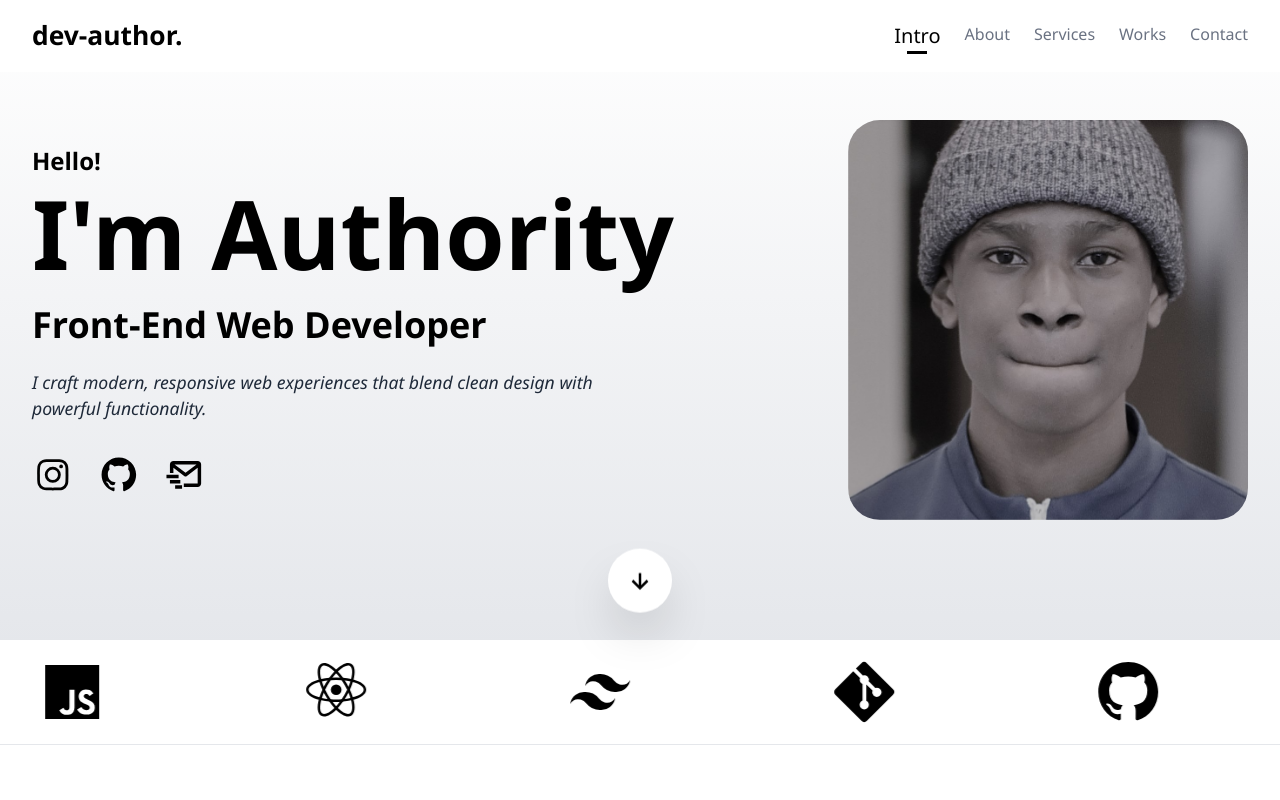
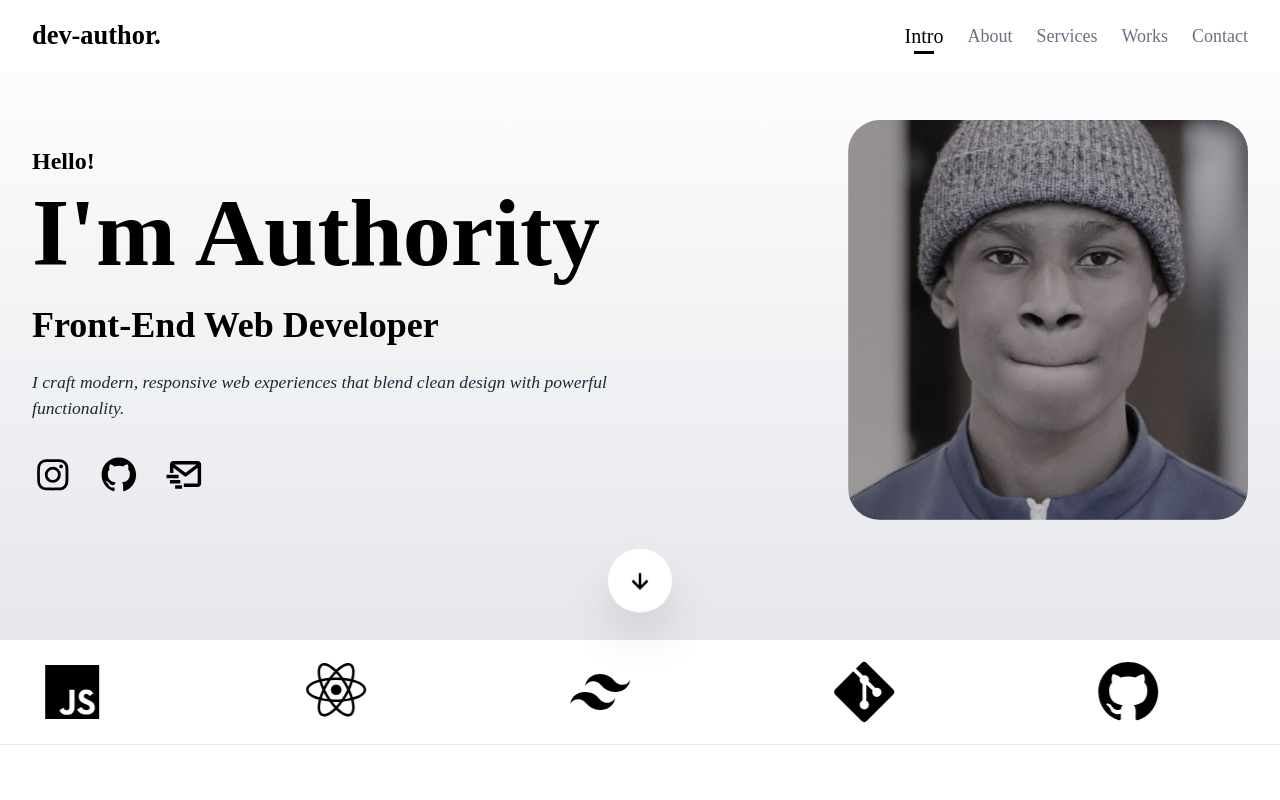
Before and after one commit to deauthor1234/portfolio, a React (Vite) app: page / in a window 1280 px wide. Shown: the top 800 px of the page. Built offline with nearby package versions, Linux system fonts and the light colour scheme.

Commit message:
Tweak styles and change font

```diff
--- a/src/components/Navbar.jsx
+++ b/src/components/Navbar.jsx
@@ -33,7 +33,7 @@ const Navbar = () => {
     return (
         <nav className="container-wrapper z-[9999] fixed w-full bg-white" data-aos="fade-down" onMouseLeave={() => setNavVisibility(false)}>
             <div className="max-w-[1280px] mx-8 max-[769px]:mx-0 w-full flex justify-between items-center py-4 max-[769px]:py-0">
-               <div className="max-[769px]:px-8 max-[426px]:px-6 max-[321px]:px-4 w-full flex items-center justify-between bg-white max-[769px]:py-3 max-[426px]:py-2">
+               <div className="max-[769px]:px-8 max-[426px]:px-6 max-[321px]:px-4 w-full flex items-center justify-between bg-white max-[769px]:py-3">
                     <div>
                         <a href="/" className="font-extrabold text-[1.65rem] max-[426px]:text-[1.5rem]">dev-author.</a>
                     </div>
--- a/src/index.css
+++ b/src/index.css
@@ -1,7 +1,8 @@
+@import url('https://fonts.googleapis.com/css2?family=Poppins:wght@100;200;300;400;500;600;700;800;900&display=swap');
 @import "tailwindcss";
 
 * {
-    font-family:'Segoe UI';
+    font-family: 'Futura Md BT';
     scroll-behavior: smooth;
 }
 
@@ -22,7 +23,7 @@ section.container-wrapper {
 }
 
 .container {
-    @apply max-w-[1280px] mx-8 max-[426px]:mx-6 max-[321px]:mx-4;
+    @apply max-w-[1280px] mx-8 max-[426px]:mx-4 max-[321px]:mx-3;
 }
 
 .section-heading {
@@ -42,11 +43,11 @@ section.container-wrapper {
 }
 
 .nav-link {
-    @apply max-[769px]:text-xl max-[769px]:py-4 duration-200 cursor-pointer max-[769px]:hover:bg-gray-300 max-[769px]:text-black max-[769px]:px-2 text-gray-500 font-medium relative h-fit py-1;
+    @apply text-lg max-[769px]:py-4 duration-200 cursor-pointer max-[769px]:hover:bg-gray-300 max-[769px]:text-black max-[769px]:px-2 text-gray-500 font-medium relative h-fit py-1;
 }
 
 .nav-link.active {
-    @apply text-black max-[769px]:text-2xl min-[769px]:pb-1 max-[769px]:bg-black max-[769px]:text-white text-xl;
+    @apply text-black min-[769px]:pb-1 max-[769px]:bg-black max-[769px]:text-white text-xl;
 }
 
 .nav-link .border {
```
